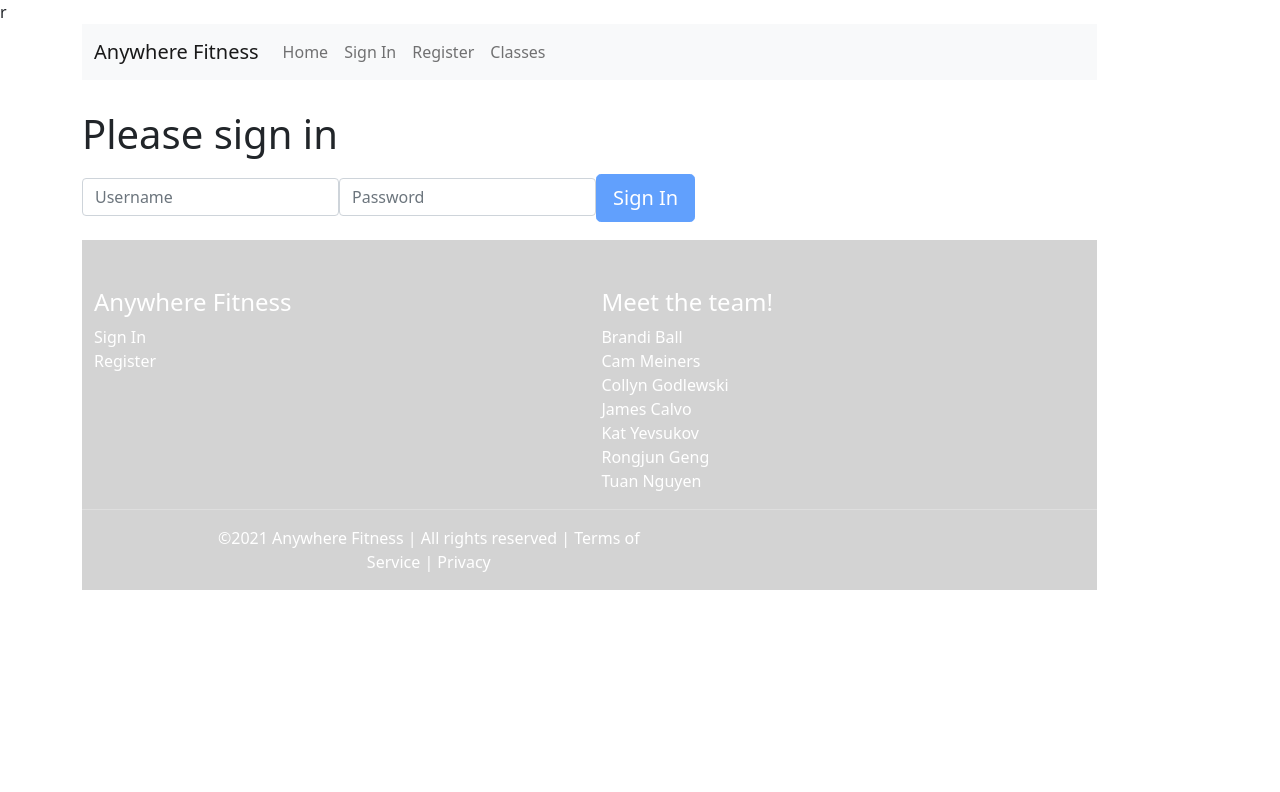
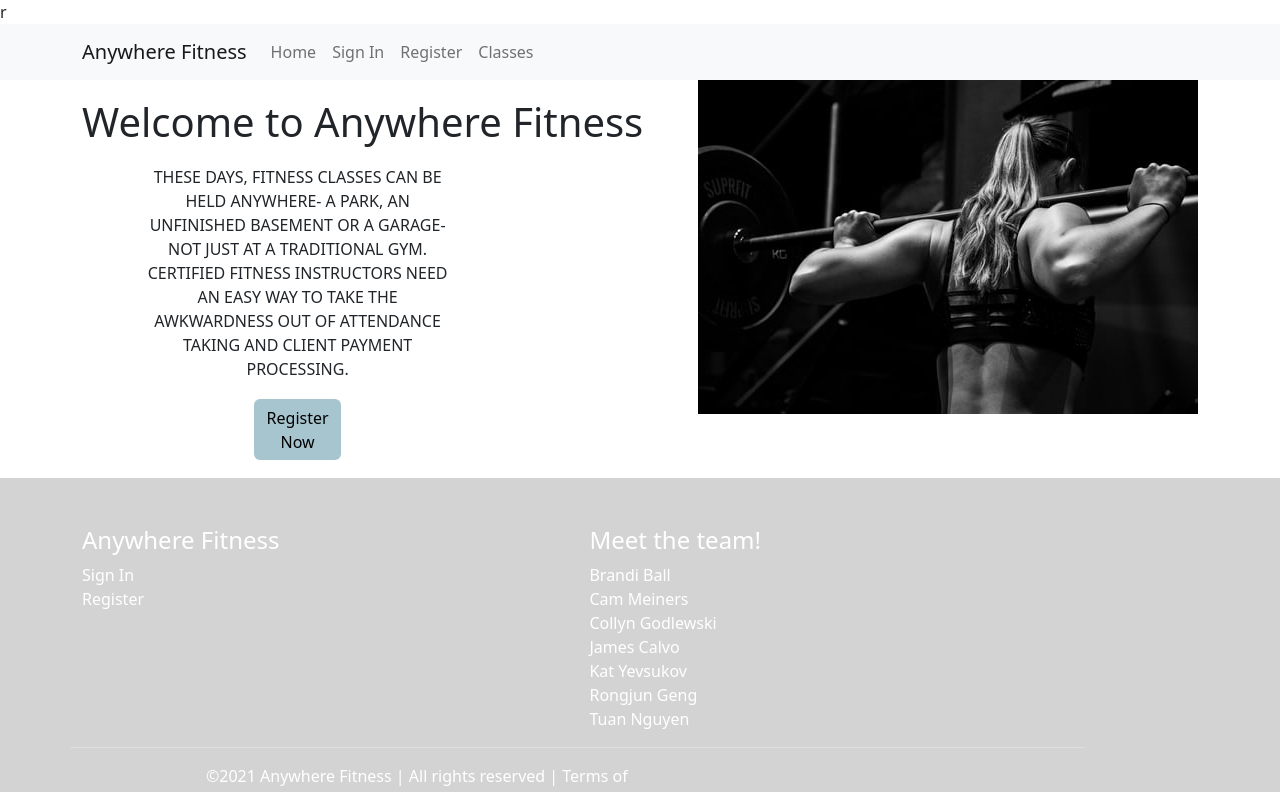
Before and after one commit to ft-anywhere-fitness-7/front-end, a React (Create React App) app in the folder front-end/: page / in a window 1280 px wide. Shown: the top 792 px of the page. Built offline with nearby package versions, Linux system fonts and the light colour scheme.

Commit message:
debugging the login validation

```diff
--- a/front-end/src/App.js
+++ b/front-end/src/App.js
@@ -11,7 +11,7 @@ function App() {
   return (
     <div className="App">
       <div className="content-wrap">
-       {/* <div className="header-section">
+       <div className="header-section">
           <Header />
         </div>
         <div className='display'>
@@ -24,7 +24,7 @@ function App() {
         </div>
         <div className="footer-page">
           <Footer/>
-  </div>*/}
+  </div>
         <div className="login">
           <Login/>
         </div>
```
Also changed, not shown: 1 other file (tests, documents, lock files or other folders).
